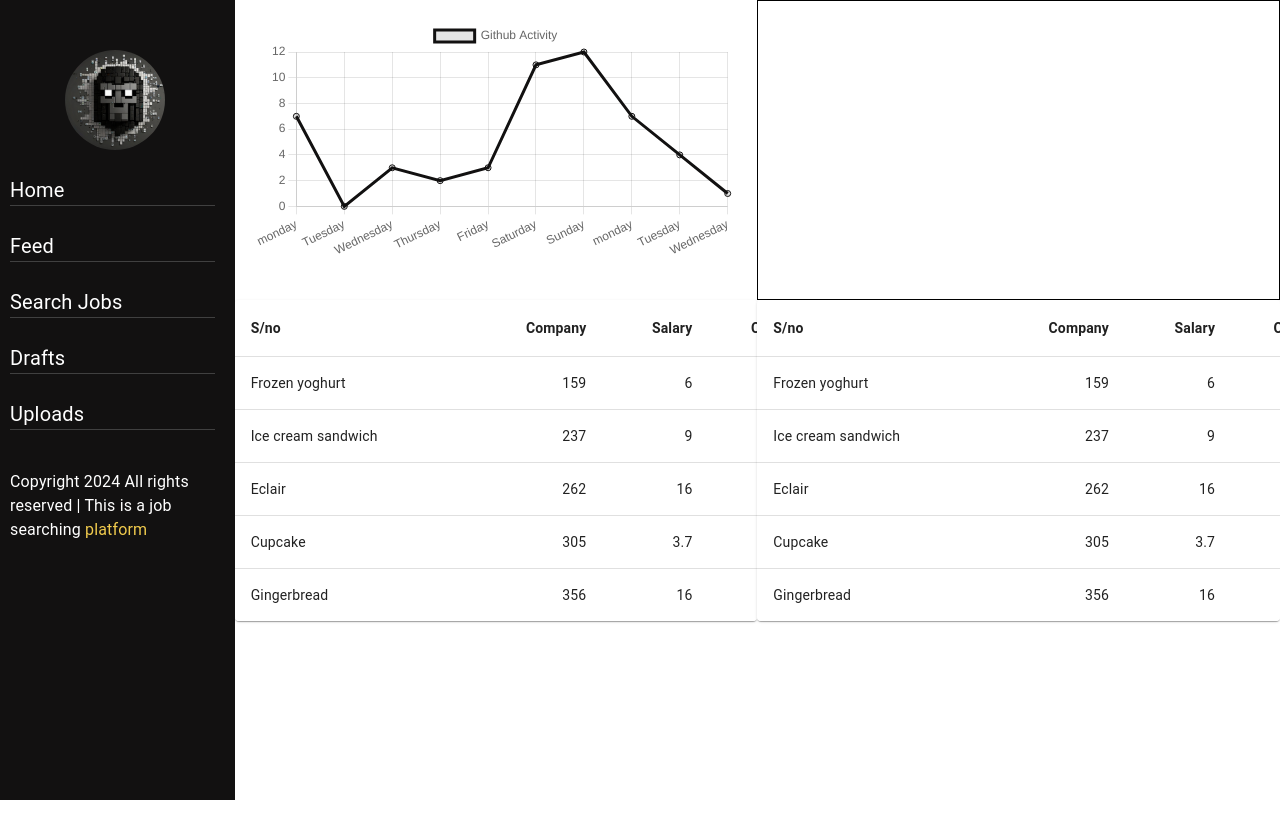
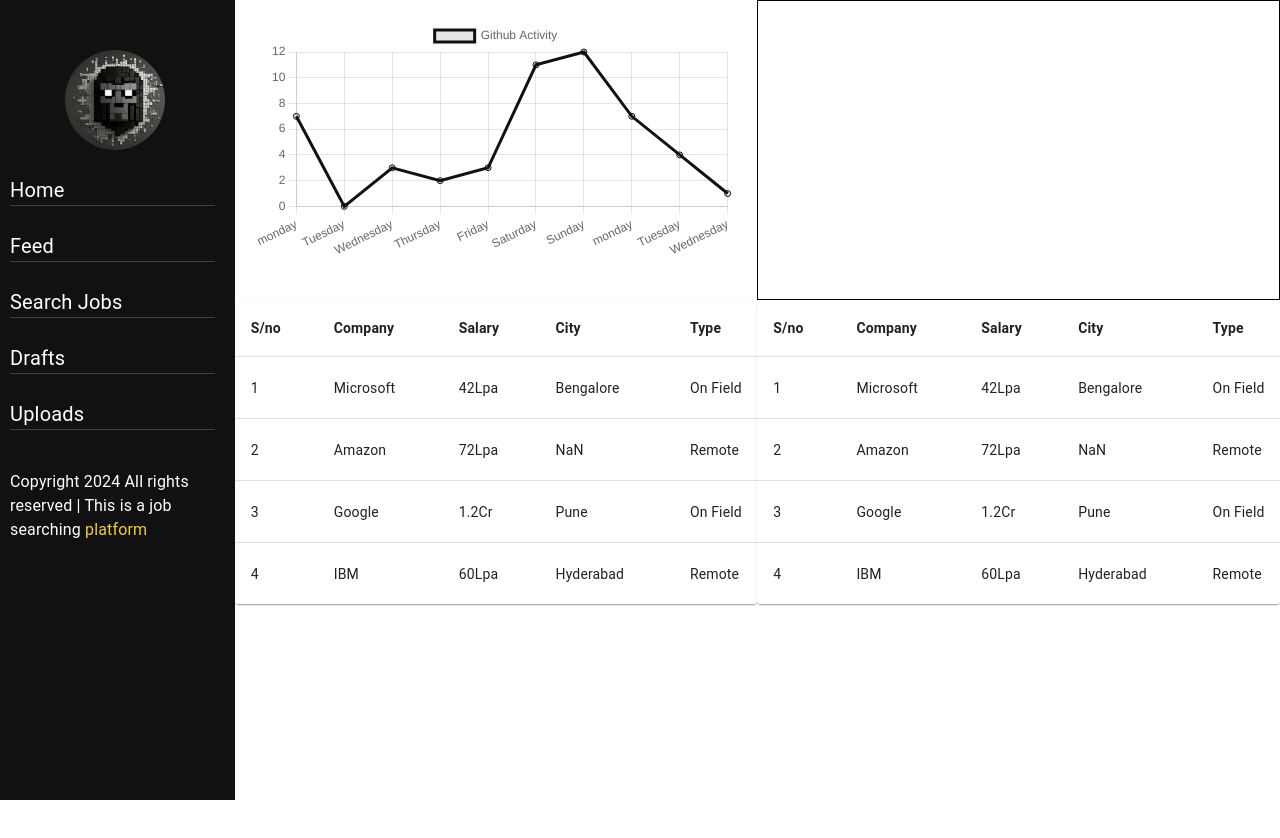
Before and after one commit to prakharVats/Job-Dashboard-frontend-UI, a React (Vite) app: page / in a window 1280 px wide. Shown: the top 838 px of the page. Built offline with nearby package versions, Linux system fonts and the light colour scheme.

Commit message:
Table updated

```diff
--- a/src/Components/Minor/Table.jsx
+++ b/src/Components/Minor/Table.jsx
@@ -6,6 +6,7 @@
 import TableHead from '@mui/material/TableHead';
 import TableRow from '@mui/material/TableRow';
 import Paper from '@mui/material/Paper';
+import DeleteOutlinedIcon from '@mui/icons-material/DeleteOutlined';
 
 const weight = {
   fontWeight: "bold"
@@ -14,12 +15,12 @@
   return { name, calories, fat, carbs, protein };
 }
 
+
 const rows = [
-  createData('Frozen yoghurt', 159, 6.0, 24, 4.0),
-  createData('Ice cream sandwich', 237, 9.0, 37, 4.3),
-  createData('Eclair', 262, 16.0, 24, 6.0),
-  createData('Cupcake', 305, 3.7, 67, 4.3),
-  createData('Gingerbread', 356, 16.0, 49, 3.9),
+  createData(1 , "Microsoft" , "42Lpa" , "Bengalore", "On Field"),
+  createData(2 , "Amazon", "72Lpa", "NaN", "Remote"),
+  createData(3 , "Google", "1.2Cr", "Pune", "On Field"),
+  createData(4 , "IBM", "60Lpa", "Hyderabad", "Remote"),
 ];
 
 export default function BasicTable() {
@@ -29,10 +30,11 @@
         <TableHead>
           <TableRow >
             <TableCell sx={weight}>S/no</TableCell>
-            <TableCell sx={weight} align="right">Company</TableCell>
-            <TableCell sx={weight} align="right">Salary</TableCell>
-            <TableCell sx={weight} align="right">City</TableCell>
-            <TableCell sx={weight} align="right">Type</TableCell>
+            <TableCell sx={weight} align="left">Company</TableCell>
+            <TableCell sx={weight} align="left">Salary</TableCell>
+            <TableCell sx={weight} align="left">City</TableCell>
+            <TableCell sx={weight} align="left">Type</TableCell>
+            <TableCell sx={weight} align="left">Action</TableCell>
           </TableRow>
         </TableHead>
         <TableBody>
@@ -44,10 +46,11 @@
               <TableCell component="th" scope="row">
                 {row.name}
               </TableCell>
-              <TableCell align="right">{row.calories}</TableCell>
-              <TableCell align="right">{row.fat}</TableCell>
-              <TableCell align="right">{row.carbs}</TableCell>
-              <TableCell align="right">{row.protein}</TableCell>
+              <TableCell align="left">{row.calories}</TableCell>
+              <TableCell align="left">{row.fat}</TableCell>
+              <TableCell align="left">{row.carbs}</TableCell>
+              <TableCell align="left">{row.protein}</TableCell>
+              <TableCell align="left"><DeleteOutlinedIcon/></TableCell>
             </TableRow>
           ))}
         </TableBody>
```
